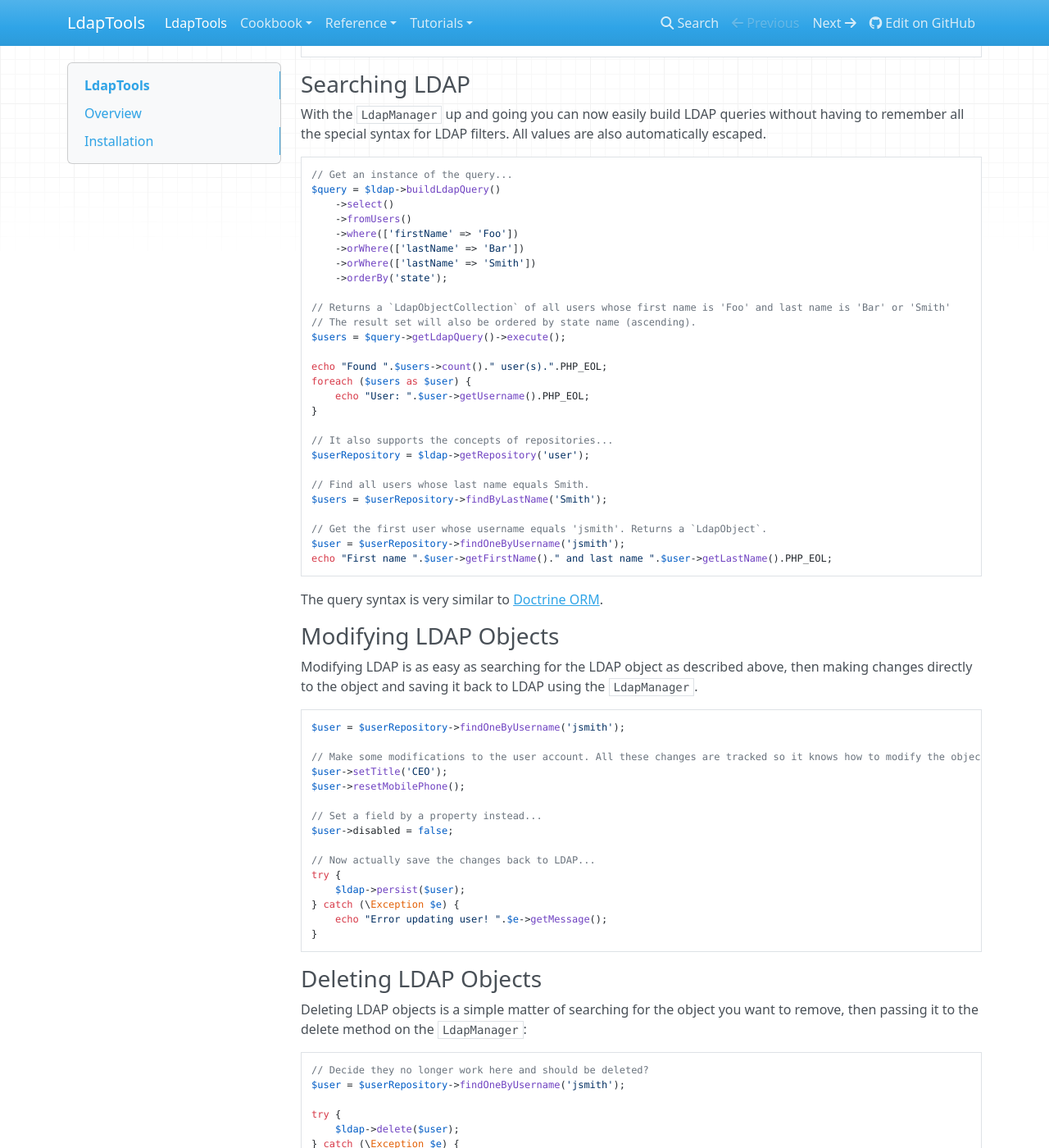
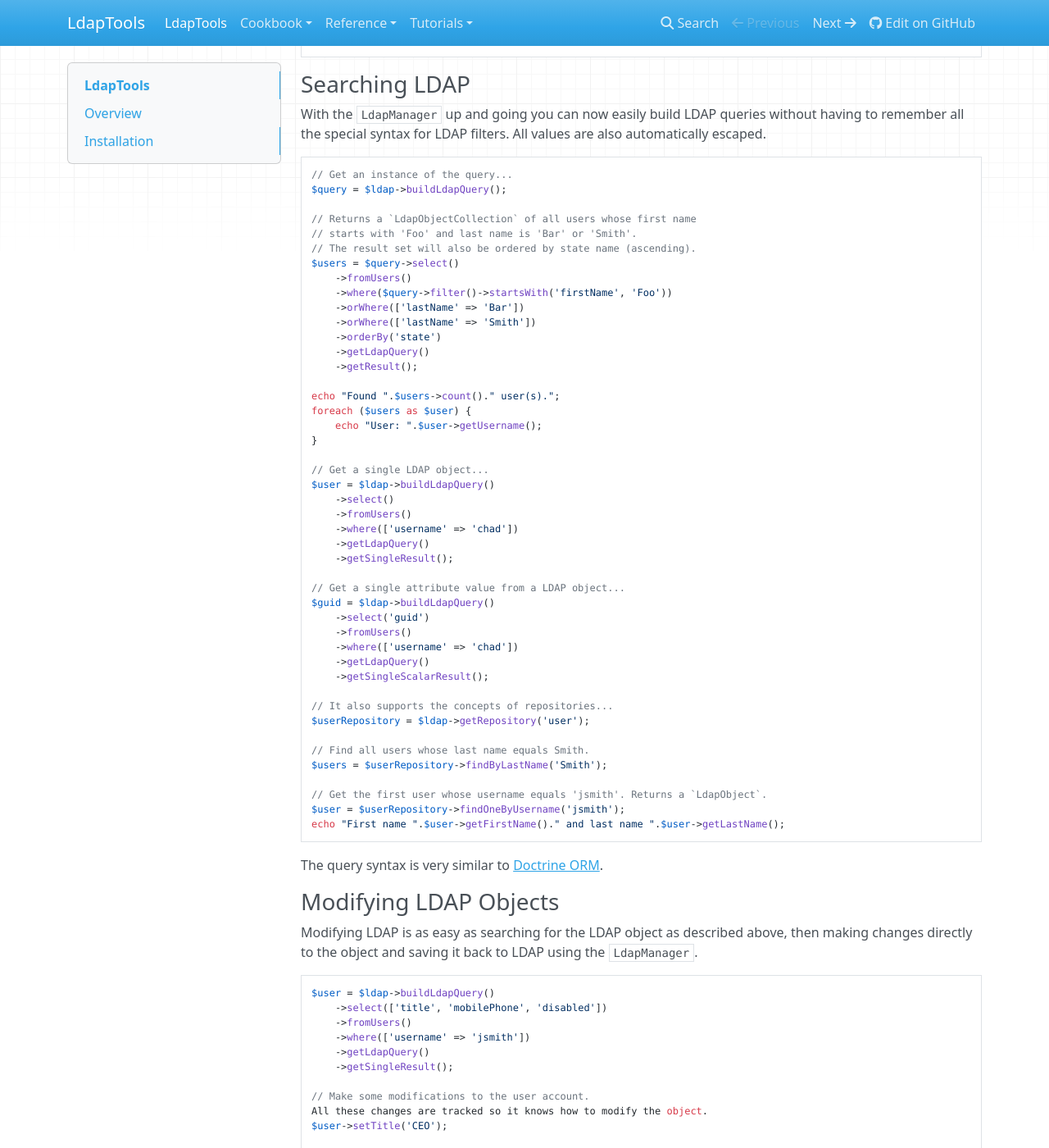
Before and after one commit to ldaptools/ldaptools, an MkDocs documentation site: the page built from docs/en/index.md, in a window 1280 px wide and 1400 px high, scrolled down 800 px. Shown: the whole window at 82% size. Built offline with MkDocs 1.6.1, drawn with Linux system fonts in a browser that asks for light colours; nearby versions of some CDN libraries; some of the changed text lies outside the part shown.

Commit message:
Add to the README for recent changes and corrections.

````diff
--- a/docs/en/index.md
+++ b/docs/en/index.md
@@ -46,22 +46,40 @@ syntax for LDAP filters. All values are also automatically escaped.
 
 ```php
 // Get an instance of the query...
-$query = $ldap->buildLdapQuery()
+$query = $ldap->buildLdapQuery();
+
+// Returns a `LdapObjectCollection` of all users whose first name
+// starts with 'Foo' and last name is 'Bar' or 'Smith'.
+// The result set will also be ordered by state name (ascending).
+$users = $query->select()
+    ->fromUsers()
+    ->where($query->filter()->startsWith('firstName', 'Foo'))
+    ->orWhere(['lastName' => 'Bar'])
+    ->orWhere(['lastName' => 'Smith'])
+    ->orderBy('state')
+    ->getLdapQuery()
+    ->getResult();
+
+echo "Found ".$users->count()." user(s).";
+foreach ($users as $user) {
+    echo "User: ".$user->getUsername();
+}
+
+// Get a single LDAP object...
+$user = $ldap->buildLdapQuery()
     ->select()
     ->fromUsers()
-    ->where(['firstName' => 'Foo'])
-    ->orWhere(['lastName' => 'Bar'])
-    ->orWhere(['lastName' => 'Smith'])
-    ->orderBy('state');
+    ->where(['username' => 'chad'])
+    ->getLdapQuery()
+    ->getSingleResult();
 
-// Returns a `LdapObjectCollection` of all users whose first name is 'Foo' and last name is 'Bar' or 'Smith'
-// The result set will also be ordered by state name (ascending).
-$users = $query->getLdapQuery()->execute();
-
-echo "Found ".$users->count()." user(s).".PHP_EOL;
-foreach ($users as $user) {
-    echo "User: ".$user->getUsername().PHP_EOL;
-}
+// Get a single attribute value from a LDAP object...
+$guid = $ldap->buildLdapQuery()
+    ->select('guid')
+    ->fromUsers()
+    ->where(['username' => 'chad'])
+    ->getLdapQuery()
+    ->getSingleScalarResult();
 
 // It also supports the concepts of repositories...
 $userRepository = $ldap->getRepository('user');
@@ -71,7 +89,7 @@ $users = $userRepository->findByLastName('Smith');
 
 // Get the first user whose username equals 'jsmith'. Returns a `LdapObject`.
 $user = $userRepository->findOneByUsername('jsmith');
-echo "First name ".$user->getFirstName()." and last name ".$user->getLastName().PHP_EOL;
+echo "First name ".$user->getFirstName()." and last name ".$user->getLastName();
 ```
 
 The query syntax is very similar to [Doctrine ORM](http://www.doctrine-project.org).
@@ -82,14 +100,25 @@ Modifying LDAP is as easy as searching for the LDAP object as described above, t
 and saving it back to LDAP using the `LdapManager`.
 
 ```php
-$user = $userRepository->findOneByUsername('jsmith');
+$user = $ldap->buildLdapQuery()
+    ->select(['title', 'mobilePhone', 'disabled'])
+    ->fromUsers()
+    ->where(['username' => 'jsmith'])
+    ->getLdapQuery()
+    ->getSingleResult();
 
-// Make some modifications to the user account. All these changes are tracked so it knows how to modify the object.
+// Make some modifications to the user account.
+All these changes are tracked so it knows how to modify the object.
 $user->setTitle('CEO');
-$user->resetMobilePhone();
+
+if ($user->hasMobilePhone()) {
+    $user->resetMobilePhone();
+}
 
 // Set a field by a property instead...
-$user->disabled = false;
+if ($user->disabled) {
+    $user->disabled = false;
+}
 
 // Now actually save the changes back to LDAP...
 try {
````
Also changed, not shown: README.md.
